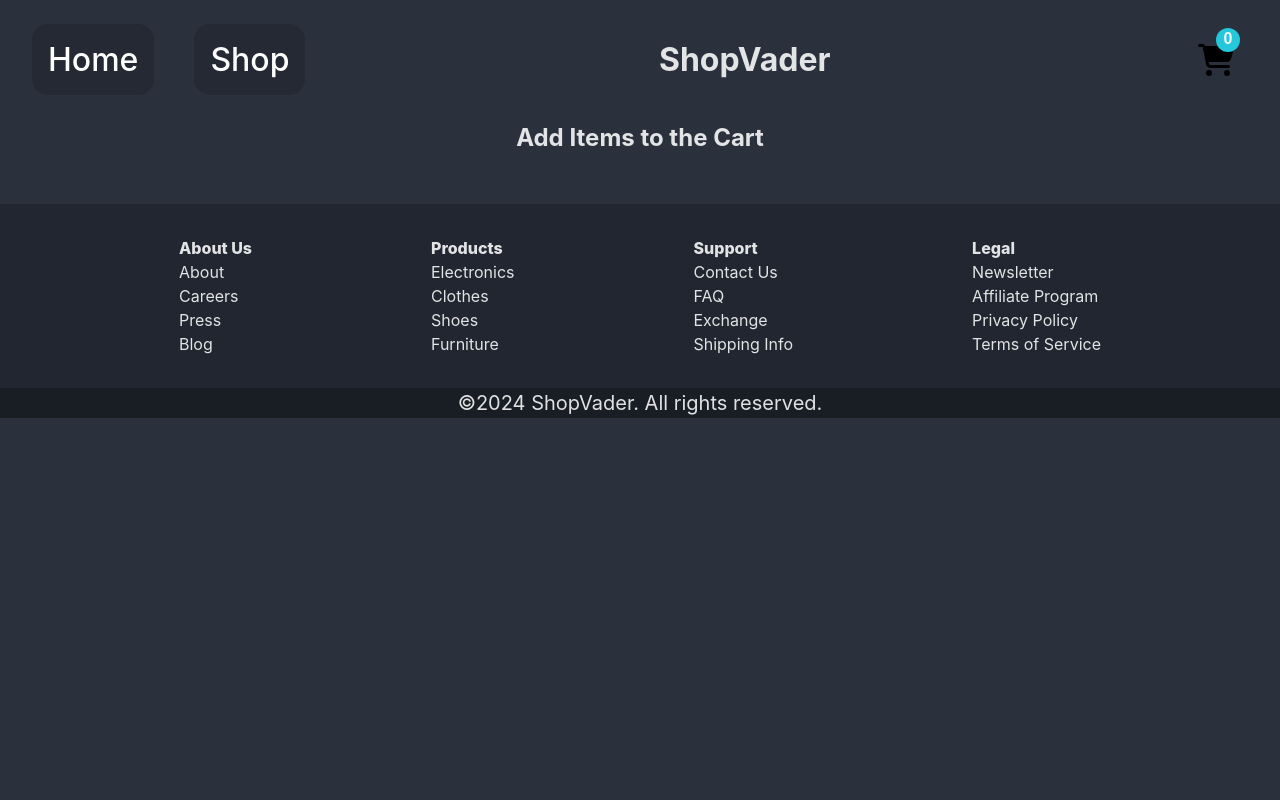
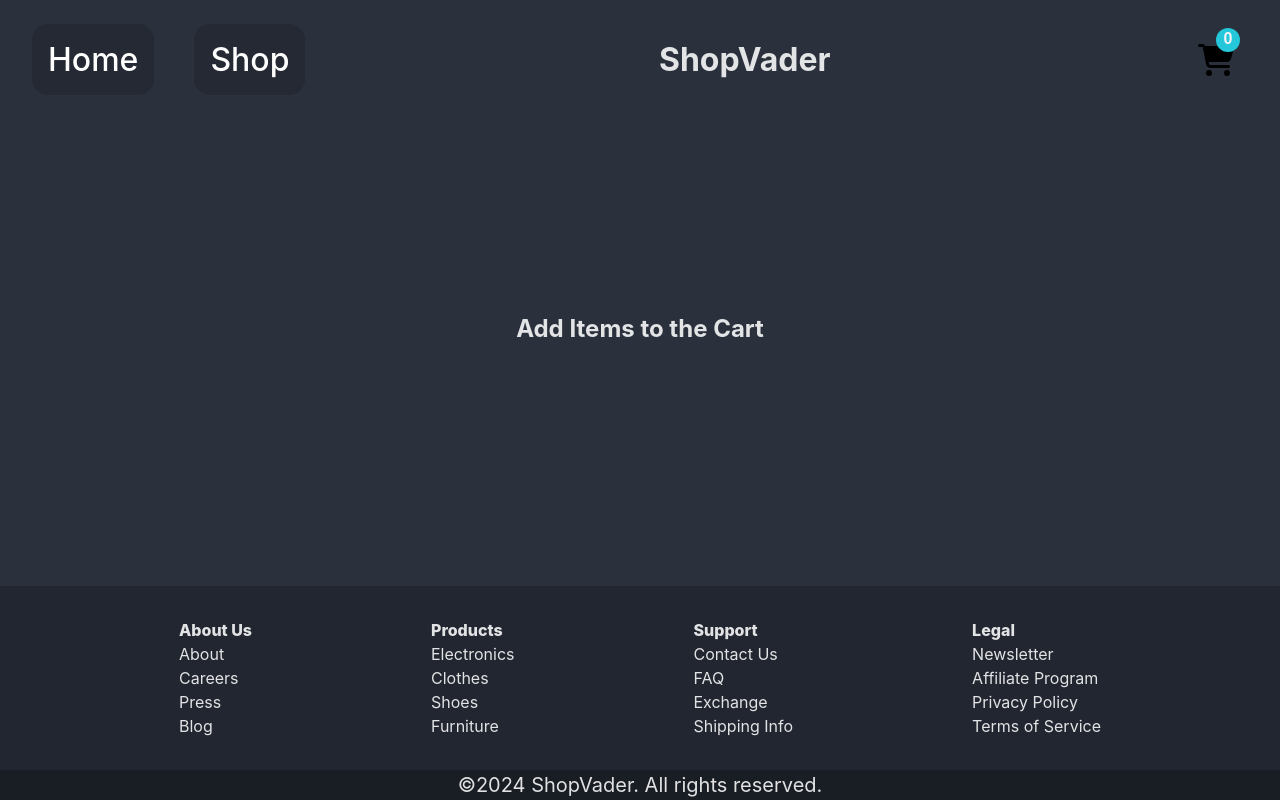
Before and after one commit to SVigramR/ShopVader, a React (Vite) app: page /cart in a window 1280 px wide. Built offline with nearby package versions, Linux system fonts and the light colour scheme.

Commit message:
Added sticky footer logic

```diff
--- a/src/components/Cart.jsx
+++ b/src/components/Cart.jsx
@@ -60,7 +60,7 @@ function Cart() {
     } else {
         return (
             <>
-                <h2>Add Items to the Cart</h2>
+                <h2 className={cartStyle.cartPage}>Add Items to the Cart</h2>
             </>
         )
     }
--- a/src/components/shop/Products.jsx
+++ b/src/components/shop/Products.jsx
@@ -21,8 +21,8 @@ function useProductsURL() {
 function Products() {
     const { data, error, loading } = useProductsURL()
 
-    if (loading) return <p>Loading...</p>;
-    if (error) return <p>A network error was encountered</p>;
+    if (loading) return <p className={product.expand}>Loading...</p>;
+    if (error) return <p className={product.expand}>A network error was encountered</p>;
 
     return (
         <>
--- a/src/styles/App.css
+++ b/src/styles/App.css
@@ -7,4 +7,9 @@
 #root {
   max-width: 100vw;
   text-align: center;
+  min-height: 100vh;
+  display: flex;
+  flex-direction: column;
+  /* display: grid;
+  grid-template-rows: 1fr; */
 }
--- a/src/styles/cart.module.css
+++ b/src/styles/cart.module.css
@@ -3,6 +3,7 @@
     flex-direction: column;
     align-items: center;
     justify-content: center;
+    flex: 1 0 auto;
 }
 
 .listContainer {
--- a/src/styles/footer.module.css
+++ b/src/styles/footer.module.css
@@ -6,6 +6,7 @@
     margin-top: 3rem;
     width: 100vw;
     background-color: #222630;
+    flex-shrink: 0;
 }
 
 li {
--- a/src/styles/products.module.css
+++ b/src/styles/products.module.css
@@ -5,4 +5,9 @@
     gap: 2rem;
     flex-wrap: wrap;
     padding: 4rem;
+    flex: 1 0 auto;
 }
+
+.expand {
+    flex: 1 0 auto;
+}
```
